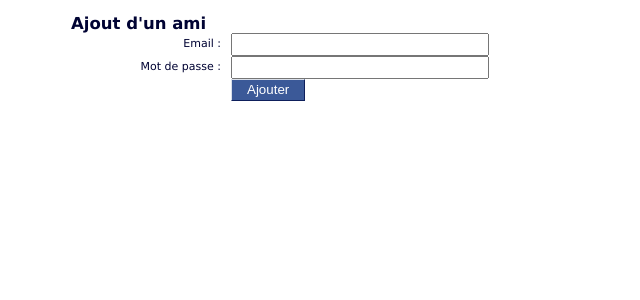
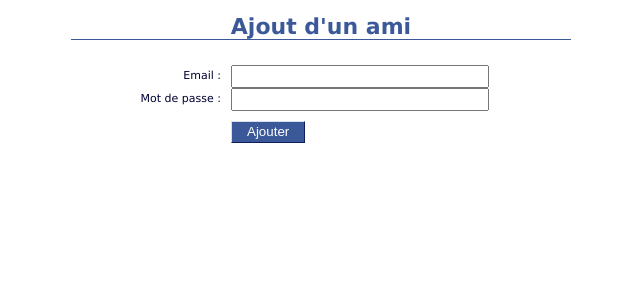
Before and after one commit to Serge-Aboula/TP_DevWeb, a Django app: template Trombinoscoop/templates/add_friend.html in a window 1280 px wide. Shown: the part 126-426 px from the top of the page, without its empty margins (319-959 px from the left). Run offline with Django 4.2, Linux system fonts and the light colour scheme; the template is opened without the code that fills it: values that come from a table or form of the project are taken from there, others are empty; some libraries are stand-ins or nearby versions.

Commit message:
Définition de règles CSS à appliquer à l'attribut h1 et au bouton de validation d'action p.buttonAction de section#content du fichier style.css

```diff
--- a/Trombinoscoop/static/css/style.css
+++ b/Trombinoscoop/static/css/style.css
@@ -150,3 +150,13 @@ section#friendList ul{
 section#friendList ul li{
     margin: 0 0 5px 0;
 }
+section#content h1{
+    font-size: 22px;
+    color: #3b5998;
+    border-bottom: 1px solid #3b5998;
+    text-align: center;
+    margin-bottom: 25px;
+}
+section#content p.buttonAction{
+    margin-top: 10px;
+}
```
